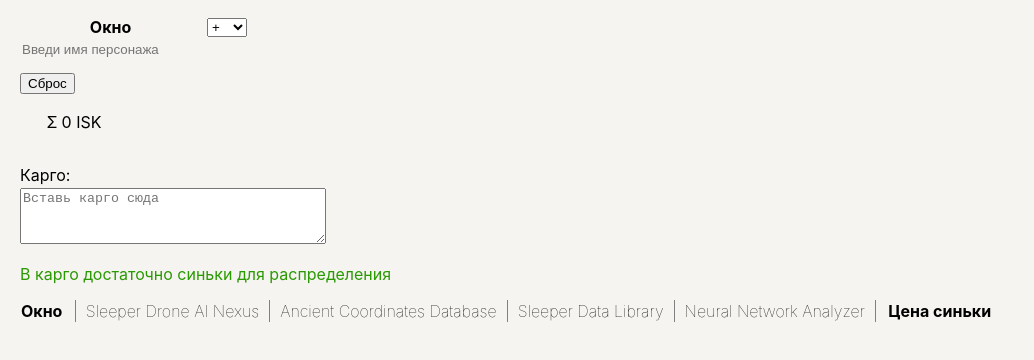
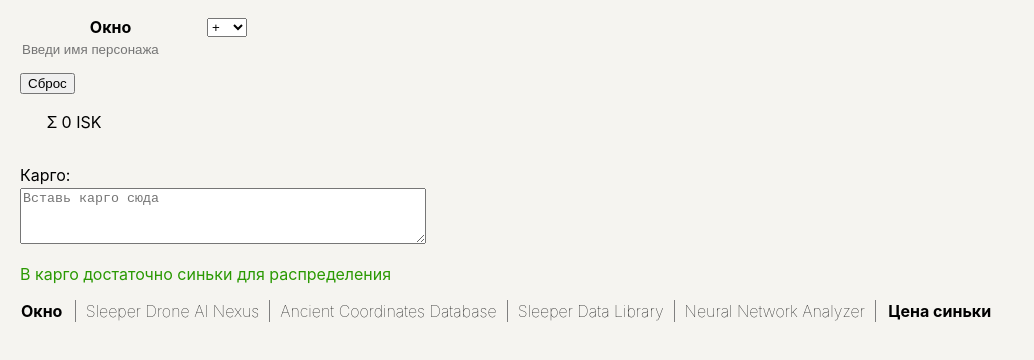
Before and after one commit to alpha02x/crabber, a React (Create React App) app: page / in a window 1280 px wide. Shown: the top 360 px of the page, without its empty margins (0-1034 px from the left). Built offline with nearby package versions, Linux system fonts and the light colour scheme.

Commit message:
wider input

```diff
--- a/src/components/Calculator/Calculator.css
+++ b/src/components/Calculator/Calculator.css
@@ -43,8 +43,8 @@
 }
 
 .cargoInput {
-	min-width: 300px;
-	max-width: 300px;
+	min-width: 400px;
+	max-width: 400px;
 	min-height: 50px;
 	height: 50px;
 	margin-top: 3px;
```
